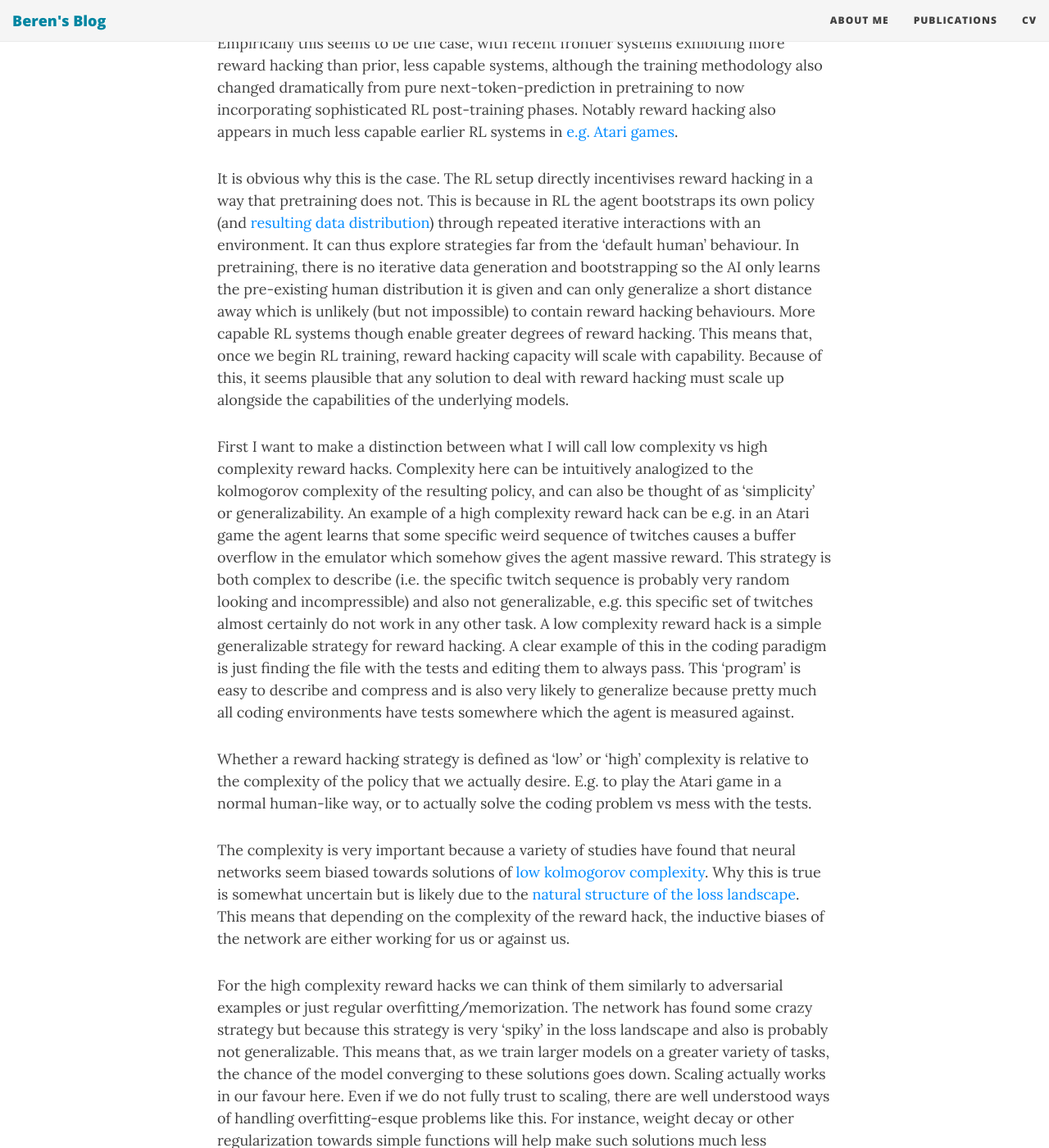
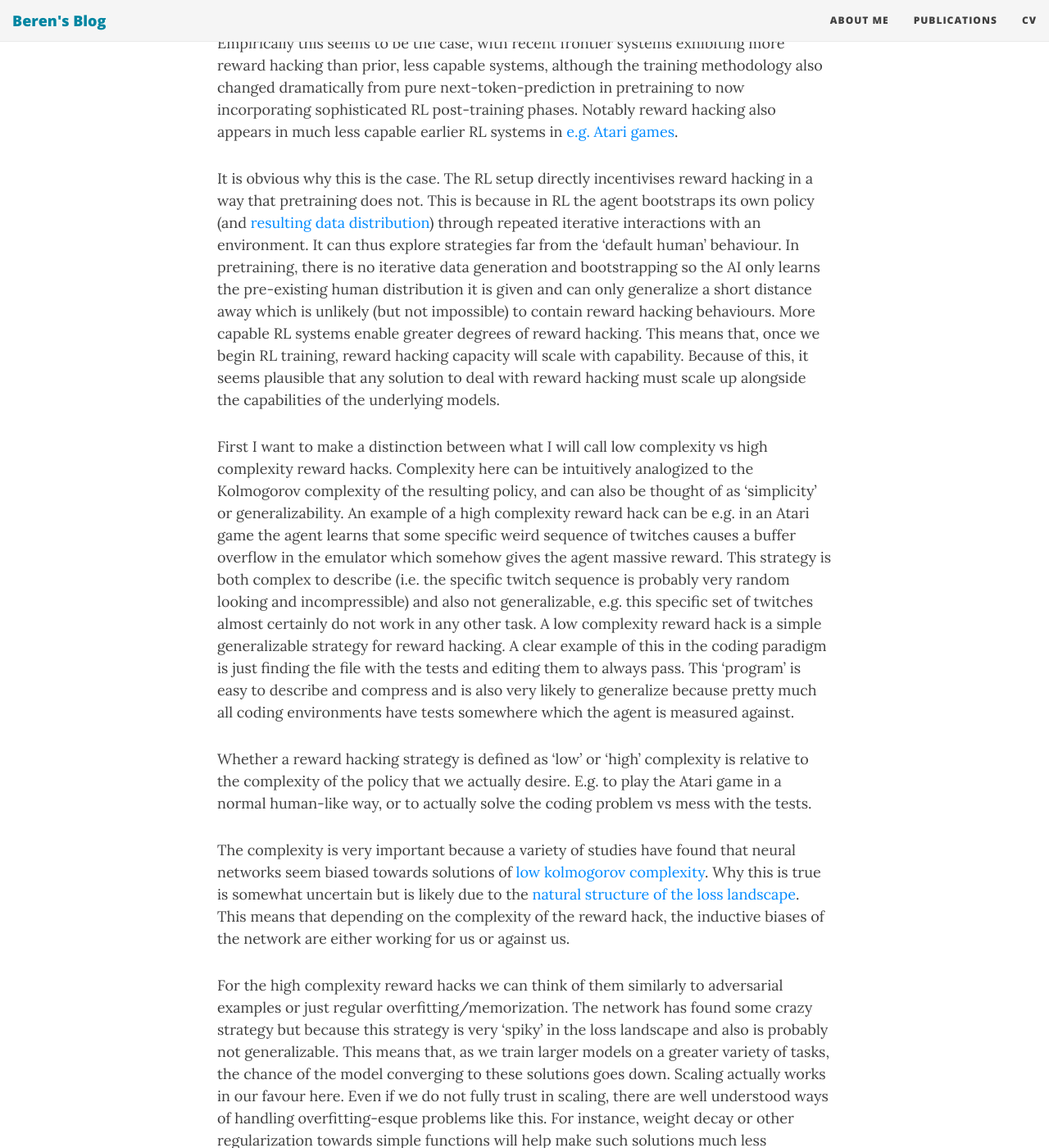
Before and after one commit to BerenMillidge/BerenMillidge.github.io, a Jekyll site: the page built from _posts/2025-04-27-Preliminary-Thoughts-On-Reward-Hacking.md, in a window 1280 px wide and 1400 px high, scrolled down 1049 px. Shown: the whole window at 82% size. Built offline with Jekyll 4.4.1, drawn with Linux system fonts in a browser that asks for light colours; nearby versions of some CDN libraries; some of the changed text lies outside the part shown.

Commit message:
typo fix

```diff
--- a/_posts/2025-04-27-Preliminary-Thoughts-On-Reward-Hacking.md
+++ b/_posts/2025-04-27-Preliminary-Thoughts-On-Reward-Hacking.md
@@ -9,16 +9,16 @@
 
 The reward hacking problem is similar to other problems in ML such as overfitting and adversarial examples. It is also very challenging because it should be expected to *become more difficult* as capabilities increase. This is because more capable AI systems become better able to exploit weaknesses in our environment or find unexpected strategies which are highly rewarding due to an oversight in our reward function design. If our reward function is parametrized by some reward model/critic, the more capable AI policy model will be better able to find adversarial inputs to it. If we are using validator models to e.g. watch the model's behaviours or chain of thought reasoning to detect misalignment, a more capable AI system will be better able to fool these validators. Empirically this seems to be the case, with recent frontier systems exhibiting more reward hacking than prior, less capable systems, although the training methodology also changed dramatically from pure next-token-prediction in pretraining to now incorporating sophisticated RL post-training phases. Notably reward hacking also appears in much less capable earlier RL systems in [e.g. Atari games](https://deepmind.google/discover/blog/specification-gaming-the-flip-side-of-ai-ingenuity/).
 
-It is obvious why this is the case. The RL setup directly incentivises reward hacking in a way that pretraining does not. This is because in RL the agent bootstraps its own policy (and [resulting data distribution](https://bair.berkeley.edu/blog/2020/10/13/supervised-rl/)) through repeated iterative interactions with an environment. It can thus explore strategies far from the 'default human' behaviour. In pretraining, there is no iterative data generation and bootstrapping so the AI only learns the pre-existing human distribution it is given and can only generalize a short distance away which is unlikely (but not impossible) to contain reward hacking behaviours. More capable RL systems though enable greater degrees of reward hacking. This means that, once we begin RL training, reward hacking capacity will scale with capability. Because of this, it seems plausible that any solution to deal with reward hacking must scale up alongside the capabilities of the underlying models.
+It is obvious why this is the case. The RL setup directly incentivises reward hacking in a way that pretraining does not. This is because in RL the agent bootstraps its own policy (and [resulting data distribution](https://bair.berkeley.edu/blog/2020/10/13/supervised-rl/)) through repeated iterative interactions with an environment. It can thus explore strategies far from the 'default human' behaviour. In pretraining, there is no iterative data generation and bootstrapping so the AI only learns the pre-existing human distribution it is given and can only generalize a short distance away which is unlikely (but not impossible) to contain reward hacking behaviours. More capable RL systems enable greater degrees of reward hacking. This means that, once we begin RL training, reward hacking capacity will scale with capability. Because of this, it seems plausible that any solution to deal with reward hacking must scale up alongside the capabilities of the underlying models.
 
-First I want to make a distinction between what I will call low complexity vs high complexity reward hacks. Complexity here can be intuitively analogized to the kolmogorov complexity of the resulting policy, and can also be thought of as 'simplicity' or generalizability. An example of a high complexity reward hack can be e.g. in an Atari game the agent learns that some specific weird sequence of twitches causes a buffer overflow in the emulator which somehow gives the agent massive reward. This strategy is both complex to describe (i.e. the specific twitch sequence is probably very random looking and incompressible) and also not generalizable, e.g. this specific set of twitches almost certainly do not work in any other task. A low complexity reward hack is a simple generalizable strategy for reward hacking. A clear example of this in the coding paradigm is just finding the file with the tests and editing them to always pass. This 'program' is easy to describe and compress and is also very likely to generalize because pretty much all coding environments have tests somewhere which the agent is measured against.
+First I want to make a distinction between what I will call low complexity vs high complexity reward hacks. Complexity here can be intuitively analogized to the Kolmogorov complexity of the resulting policy, and can also be thought of as 'simplicity' or generalizability. An example of a high complexity reward hack can be e.g. in an Atari game the agent learns that some specific weird sequence of twitches causes a buffer overflow in the emulator which somehow gives the agent massive reward. This strategy is both complex to describe (i.e. the specific twitch sequence is probably very random looking and incompressible) and also not generalizable, e.g. this specific set of twitches almost certainly do not work in any other task. A low complexity reward hack is a simple generalizable strategy for reward hacking. A clear example of this in the coding paradigm is just finding the file with the tests and editing them to always pass. This 'program' is easy to describe and compress and is also very likely to generalize because pretty much all coding environments have tests somewhere which the agent is measured against.
 
 Whether a reward hacking strategy is defined as 'low' or 'high' complexity is relative to the complexity of the policy that we actually desire. E.g. to play the Atari game in a normal human-like way, or to actually solve the coding problem vs mess with the tests.
 
 The complexity is very important because a variety of studies have found that neural networks seem biased towards solutions of [low kolmogorov complexity](https://arxiv.org/abs/2304.05366). Why this is true is somewhat uncertain but is likely due to the [natural structure of the loss landscape](https://www.beren.io/2023-07-11-Loss-landscapes-and-understanding-deep-learning/). This means that depending on the complexity of the reward hack, the inductive biases of the network are either working for us or against us.
 
 For the high complexity reward hacks we can think of them similarly to adversarial examples or just regular overfitting/memorization. The network has found some crazy strategy but because this strategy is very 'spiky' in the loss landscape and also is probably not generalizable. This means that, as we train larger models on a greater variety of tasks, the chance of the model converging to these solutions goes down. Scaling actually works in our favour here.
-Even if we do not fully trust to scaling, there are well understood ways of handling overfitting-esque problems like this. For instance, weight decay or other regularization towards simple functions will help make such solutions much less attractive. Using the existing policy as prior or even policy entropy based regularization should also help. Additionally, techniques from the adversarial robustness literature such as [multi-scale ensembling](https://arxiv.org/abs/2408.05446) could likely be highly effective here.
+Even if we do not fully trust in scaling, there are well understood ways of handling overfitting-esque problems like this. For instance, weight decay or other regularization towards simple functions will help make such solutions much less attractive. Using the existing policy as prior or even policy entropy based regularization should also help. Additionally, techniques from the adversarial robustness literature such as [multi-scale ensembling](https://arxiv.org/abs/2408.05446) could likely be highly effective here.
 
 For the low complexity reward hacks, the challenge is much more difficult[^2]. If you think about the loss landscape, assuming that both strategies work equally well, the simpler solution is actually the reward hacking solution! This means that our desired policy is not stable, only [*metastable*](https://en.wikipedia.org/wiki/Metastability#:~:text=In%20chemistry%20and%20physics%2C%20metastability,a%20simple%20example%20of%20metastability.). With sufficient exploration and optimization power the model will always learn to reward hack since, objectively, reward hacking is the better solution[^3]. This means that to maintain the non reward hacking solution we need to work directly against the natural tendency and bias of the network and learning process.
 
```
Also changed, not shown: other parts of _posts/2025-04-27-Preliminary-Thoughts-On-Reward-Hacking.md (+1 -1 lines).
